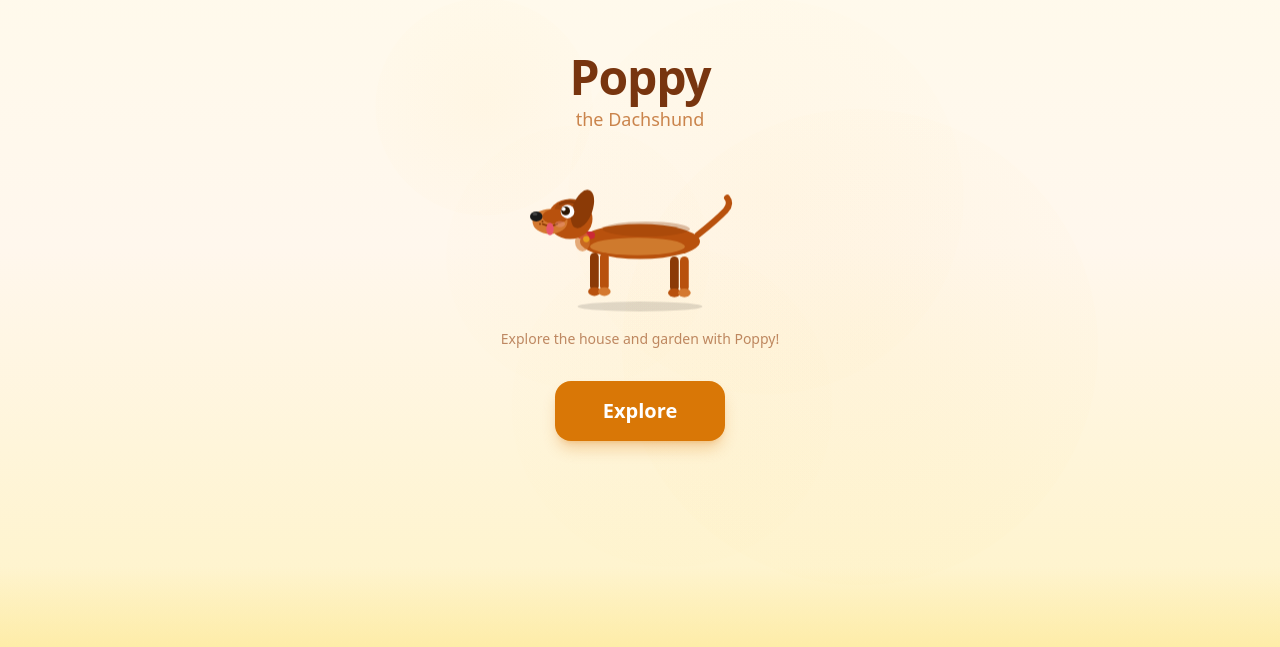
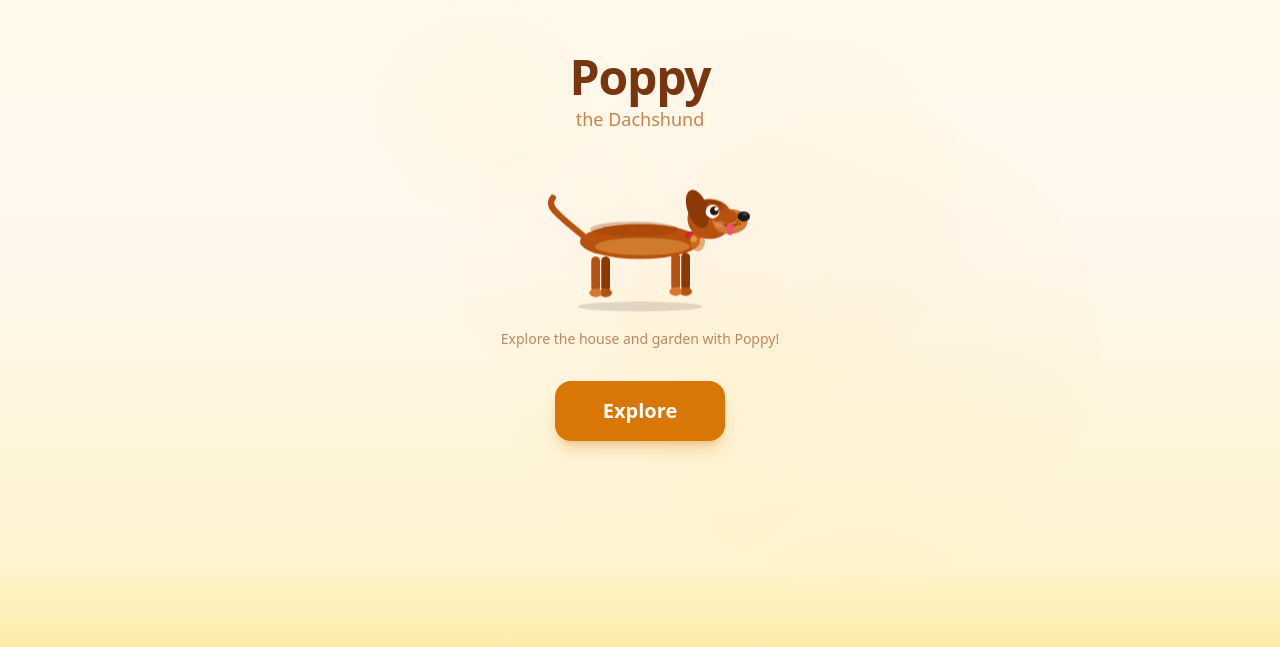
Before and after one commit to ModishDesign/Poppy, a Next.js app: page / in a window 1280 px wide. Shown: the part 153-800 px from the top of the page. Built offline with nearby package versions, Linux system fonts and the light colour scheme.

Commit message:
Flip Poppy to face right by default
Co-Authored-By: Claude Opus 4.6 <noreply@anthropic.com>

```diff
--- a/app/components/Poppy.tsx
+++ b/app/components/Poppy.tsx
@@ -34,7 +34,7 @@ export default function Poppy({ pose = 'stand', size = 120, className, flipX = f
       height={size * 0.7}
       viewBox="0 0 160 112"
       className={className}
-      style={{ overflow: 'visible', transform: flipX ? 'scaleX(-1)' : undefined }}
+      style={{ overflow: 'visible', transform: flipX ? undefined : 'scaleX(-1)' }}
     >
       {/* Shadow */}
       <ellipse cx={80} cy={108} rx={50} ry={4} fill="rgba(0,0,0,0.12)" />
```
